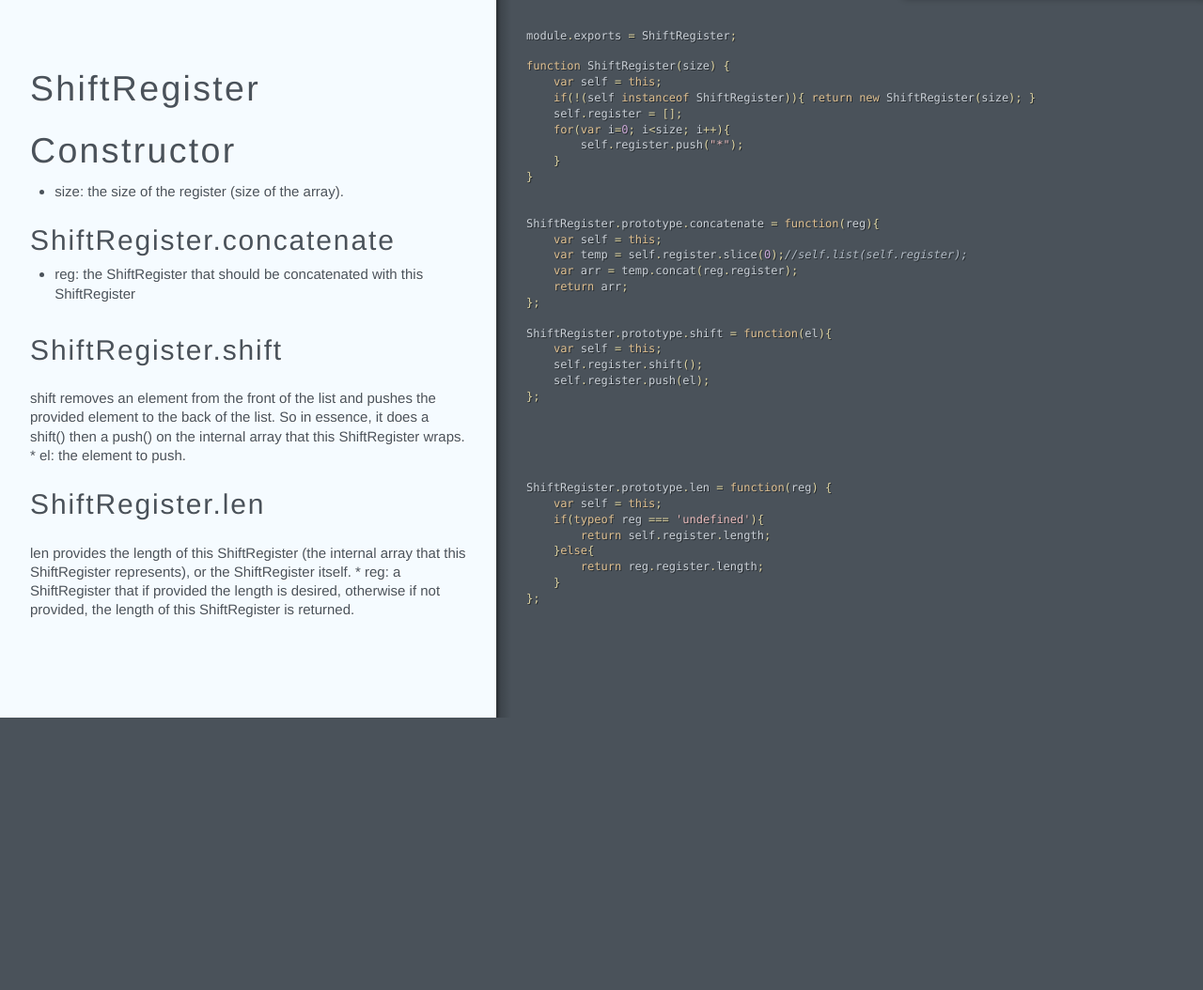
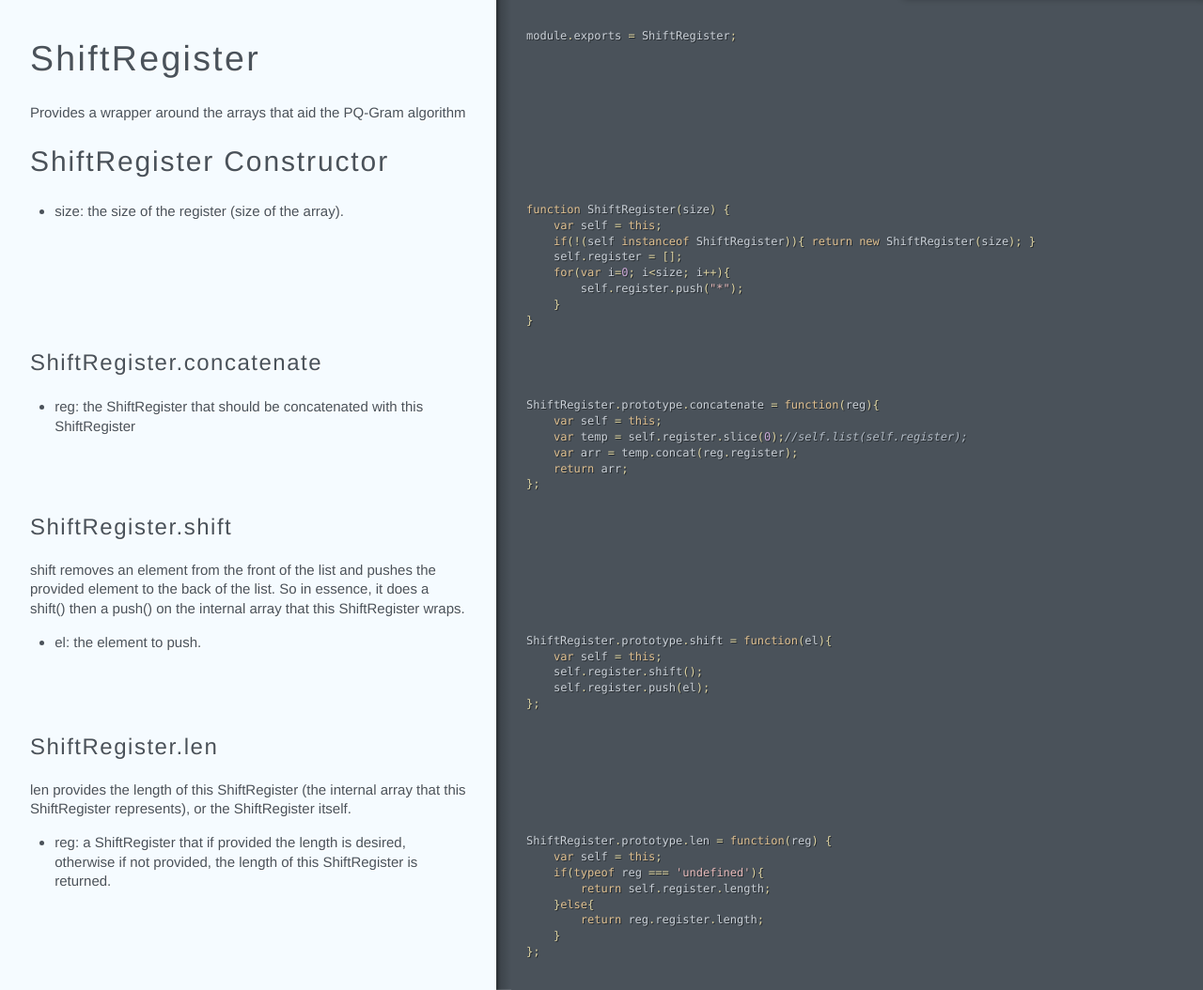
Before and after one commit to hoonto/jqgram, a plain HTML site: page shiftregister.html in a window 1280 px wide. Shown: the part 36-1090 px from the top of the page at 94% size. Before the commit the page ends 800 px from the top, so only its background shows below. Drawn offline with Linux system fonts and the light colour scheme.

Commit message:
Generated documentation for 98b15e3edb0bef21ebdb48f58118229ad96acea7

```diff
--- a/assets/behavior.js
+++ b/assets/behavior.js
@@ -50,15 +50,18 @@ f.event={add:function(a,c,d,e,g){var h,i,j,k,l,m,n,o,p,q,r,s;if(!(a.nodeType===3
                 "title": "Node Constructor",
                 "slug": "node-constructor"
               },
-              "depth": 2
-            }, {
+              "depth": 2,
+              "children": [
+                {
                   "type": "heading",
                   "data": {
-                "level": 2,
+                    "level": 3,
                     "title": "Node.addkid",
                     "slug": "nodeaddkid"
                   },
-              "depth": 2
+                  "depth": 3
+                }
+              ]
             }
           ]
         },
@@ -73,15 +76,18 @@ f.event={add:function(a,c,d,e,g){var h,i,j,k,l,m,n,o,p,q,r,s;if(!(a.nodeType===3
             "title": "Node Constructor",
             "slug": "node-constructor"
           },
-          "depth": 2
-        }, {
+          "depth": 2,
+          "children": [
+            {
               "type": "heading",
               "data": {
-            "level": 2,
+                "level": 3,
                 "title": "Node.addkid",
                 "slug": "nodeaddkid"
               },
-          "depth": 2
+              "depth": 3
+            }
+          ]
         }
       ]
     }, {
@@ -171,53 +177,64 @@ f.event={add:function(a,c,d,e,g){var h,i,j,k,l,m,n,o,p,q,r,s;if(!(a.nodeType===3
                 "title": "Profile Constructor",
                 "slug": "profile-constructor"
               },
-              "depth": 2
+              "depth": 2,
+              "children": [
+                {
+                  "type": "heading",
+                  "data": {
+                    "level": 3,
+                    "title": "Profile.profile",
+                    "slug": "profileprofile"
+                  },
+                  "depth": 3
+                }, {
+                  "type": "heading",
+                  "data": {
+                    "level": 3,
+                    "title": "Profile.edit_distance",
+                    "slug": "profileedit-distance"
+                  },
+                  "depth": 3
+                }, {
+                  "type": "heading",
+                  "data": {
+                    "level": 3,
+                    "title": "Profile.intersection",
+                    "slug": "profileintersection"
+                  },
+                  "depth": 3
+                }, {
+                  "type": "heading",
+                  "data": {
+                    "level": 3,
+                    "title": "Profile.compare",
+                    "slug": "profilecompare"
+                  },
+                  "depth": 3
+                }, {
+                  "type": "heading",
+                  "data": {
+                    "level": 3,
+                    "title": "Profile.append",
+                    "slug": "profileappend"
+                  },
+                  "depth": 3
+                }, {
+                  "type": "heading",
+                  "data": {
+                    "level": 3,
+                    "title": "Profile.len",
+                    "slug": "profilelen"
+                  },
+                  "depth": 3
+                }
+              ]
             }, {
               "type": "heading",
               "data": {
                 "level": 2,
-                "title": "Profile.profile",
-                "slug": "profileprofile"
-              },
-              "depth": 2
-            }, {
-              "type": "heading",
-              "data": {
-                "level": 2,
-                "title": "Profile.edit_distance",
-                "slug": "profileedit-distance"
-              },
-              "depth": 2
-            }, {
-              "type": "heading",
-              "data": {
-                "level": 2,
-                "title": "Profile.intersection",
-                "slug": "profileintersection"
-              },
-              "depth": 2
-            }, {
-              "type": "heading",
-              "data": {
-                "level": 2,
-                "title": "Profile.compare",
-                "slug": "profilecompare"
-              },
-              "depth": 2
-            }, {
-              "type": "heading",
-              "data": {
-                "level": 2,
-                "title": "Profile.append",
-                "slug": "profileappend"
-              },
-              "depth": 2
-            }, {
-              "type": "heading",
-              "data": {
-                "level": 2,
-                "title": "Profile.len",
-                "slug": "profilelen"
+                "title": "node-clone provided by Paul Vorbach",
+                "slug": "node-clone-provided-by-paul-vorbach"
               },
               "depth": 2
             }
@@ -234,63 +251,66 @@ f.event={add:function(a,c,d,e,g){var h,i,j,k,l,m,n,o,p,q,r,s;if(!(a.nodeType===3
             "title": "Profile Constructor",
             "slug": "profile-constructor"
           },
-          "depth": 2
+          "depth": 2,
+          "children": [
+            {
+              "type": "heading",
+              "data": {
+                "level": 3,
+                "title": "Profile.profile",
+                "slug": "profileprofile"
+              },
+              "depth": 3
+            }, {
+              "type": "heading",
+              "data": {
+                "level": 3,
+                "title": "Profile.edit_distance",
+                "slug": "profileedit-distance"
+              },
+              "depth": 3
+            }, {
+              "type": "heading",
+              "data": {
+                "level": 3,
+                "title": "Profile.intersection",
+                "slug": "profileintersection"
+              },
+              "depth": 3
+            }, {
+              "type": "heading",
+              "data": {
+                "level": 3,
+                "title": "Profile.compare",
+                "slug": "profilecompare"
+              },
+              "depth": 3
+            }, {
+              "type": "heading",
+              "data": {
+                "level": 3,
+                "title": "Profile.append",
+                "slug": "profileappend"
+              },
+              "depth": 3
+            }, {
+              "type": "heading",
+              "data": {
+                "level": 3,
+                "title": "Profile.len",
+                "slug": "profilelen"
+              },
+              "depth": 3
+            }
+          ]
         }, {
           "type": "heading",
           "data": {
             "level": 2,
-            "title": "Profile.profile",
-            "slug": "profileprofile"
-          },
-          "depth": 2
-        }, {
-          "type": "heading",
-          "data": {
-            "level": 2,
-            "title": "Profile.edit_distance",
-            "slug": "profileedit-distance"
-          },
-          "depth": 2
-        }, {
-          "type": "heading",
-          "data": {
-            "level": 2,
-            "title": "Profile.intersection",
-            "slug": "profileintersection"
-          },
-          "depth": 2
-        }, {
-          "type": "heading",
-          "data": {
-            "level": 2,
-            "title": "Profile.compare",
-            "slug": "profilecompare"
-          },
-          "depth": 2
-        }, {
-          "type": "heading",
-          "data": {
-            "level": 2,
-            "title": "Profile.append",
-            "slug": "profileappend"
-          },
-          "depth": 2
-        }, {
-          "type": "heading",
-          "data": {
-            "level": 2,
-            "title": "Profile.len",
-            "slug": "profilelen"
-          },
-          "depth": 2
-        }, {
-          "type": "heading",
-          "data": {
-            "level": 1,
             "title": "node-clone provided by Paul Vorbach",
             "slug": "node-clone-provided-by-paul-vorbach"
           },
-          "depth": 1
+          "depth": 2
         }
       ]
     }, {
@@ -305,16 +325,13 @@ f.event={add:function(a,c,d,e,g){var h,i,j,k,l,m,n,o,p,q,r,s;if(!(a.nodeType===3
         "sourcePath": "/node/hntofleet/dev/jqgram/lib/shiftregister.js",
         "projectPath": "lib/shiftregister.js",
         "targetPath": "shiftregister",
-        "title": "shiftregister"
-      },
-      "depth": 1,
-      "outline": [
-        {
+        "firstHeader": {
           "type": "heading",
           "data": {
             "level": 1,
-            "title": "ShiftRegister Constructor",
-            "slug": "shiftregister-constructor"
+            "title": "ShiftRegister",
+            "slug": "shiftregister",
+            "isFileHeader": true
           },
           "depth": 1,
           "children": [
@@ -322,26 +339,77 @@ f.event={add:function(a,c,d,e,g){var h,i,j,k,l,m,n,o,p,q,r,s;if(!(a.nodeType===3
               "type": "heading",
               "data": {
                 "level": 2,
+                "title": "ShiftRegister Constructor",
+                "slug": "shiftregister-constructor"
+              },
+              "depth": 2,
+              "children": [
+                {
+                  "type": "heading",
+                  "data": {
+                    "level": 3,
                     "title": "ShiftRegister.concatenate",
                     "slug": "shiftregisterconcatenate"
                   },
-              "depth": 2
+                  "depth": 3
                 }, {
                   "type": "heading",
                   "data": {
-                "level": 2,
+                    "level": 3,
                     "title": "ShiftRegister.shift",
                     "slug": "shiftregistershift"
                   },
-              "depth": 2
+                  "depth": 3
                 }, {
                   "type": "heading",
                   "data": {
-                "level": 2,
+                    "level": 3,
                     "title": "ShiftRegister.len",
                     "slug": "shiftregisterlen"
                   },
-              "depth": 2
+                  "depth": 3
+                }
+              ]
+            }
+          ]
+        },
+        "title": "ShiftRegister"
+      },
+      "depth": 1,
+      "outline": [
+        {
+          "type": "heading",
+          "data": {
+            "level": 2,
+            "title": "ShiftRegister Constructor",
+            "slug": "shiftregister-constructor"
+          },
+          "depth": 2,
+          "children": [
+            {
+              "type": "heading",
+              "data": {
+                "level": 3,
+                "title": "ShiftRegister.concatenate",
+                "slug": "shiftregisterconcatenate"
+              },
+              "depth": 3
+            }, {
+              "type": "heading",
+              "data": {
+                "level": 3,
+                "title": "ShiftRegister.shift",
+                "slug": "shiftregistershift"
+              },
+              "depth": 3
+            }, {
+              "type": "heading",
+              "data": {
+                "level": 3,
+                "title": "ShiftRegister.len",
+                "slug": "shiftregisterlen"
+              },
+              "depth": 3
             }
           ]
         }
--- a/shiftregister.html
+++ b/shiftregister.html
@@ -1,6 +1,6 @@
-<!DOCTYPE html><html lang="en"><head><title>shiftregister</title></head><meta http-equiv="Content-Type" content="text/html; charset=utf-8"><meta name="viewport" content="width=device-width, initial-scale=1.0, minimum-scale=1.0, maximum-scale=1.0"><meta name="groc-relative-root" content=""><meta name="groc-document-path" content="shiftregister"><meta name="groc-project-path" content="lib/shiftregister.js"><meta name="groc-github-url" content="https://github.com/hoonto/jqgram"><link rel="stylesheet" type="text/css" media="all" href="assets/style.css"><script type="text/javascript" src="assets/behavior.js"></script><body><div id="meta"><div class="file-path"><a href="https://github.com/hoonto/jqgram/blob/master/lib/shiftregister.js">lib/shiftregister.js</a></div></div><div id="document"><div class="segment"><div class="code"><div class="wrapper"><span class="nx">module</span><span class="p">.</span><span class="nx">exports</span> <span class="o">=</span> <span class="nx">ShiftRegister</span><span class="p">;</span></div></div></div><div class="segment"><div class="comments"><div class="wrapper"><h1 id="shiftregister-constructor">ShiftRegister Constructor</h1>
+<!DOCTYPE html><html lang="en"><head><title>shiftregister</title></head><meta http-equiv="Content-Type" content="text/html; charset=utf-8"><meta name="viewport" content="width=device-width, initial-scale=1.0, minimum-scale=1.0, maximum-scale=1.0"><meta name="groc-relative-root" content=""><meta name="groc-document-path" content="shiftregister"><meta name="groc-project-path" content="lib/shiftregister.js"><meta name="groc-github-url" content="https://github.com/hoonto/jqgram"><link rel="stylesheet" type="text/css" media="all" href="assets/style.css"><script type="text/javascript" src="assets/behavior.js"></script><body><div id="meta"><div class="file-path"><a href="https://github.com/hoonto/jqgram/blob/master/lib/shiftregister.js">lib/shiftregister.js</a></div></div><div id="document"><div class="segment"><div class="comments"><div class="wrapper"><h1 id="shiftregister">ShiftRegister</h1>
 
-<ul>
+<p>Provides a wrapper around the arrays that aid the PQ-Gram algorithm</p></div></div><div class="code"><div class="wrapper"><span class="nx">module</span><span class="p">.</span><span class="nx">exports</span> <span class="o">=</span> <span class="nx">ShiftRegister</span><span class="p">;</span></div></div></div><div class="segment"><div class="comments"><div class="wrapper"><h2 id="shiftregister-constructor">ShiftRegister Constructor</h2></div></div></div><div class="segment"><div class="comments"><div class="wrapper"><ul>
 <li>size: the size of the register (size of the array).</li>
 </ul></div></div><div class="code"><div class="wrapper"><span class="kd">function</span> <span class="nx">ShiftRegister</span><span class="p">(</span><span class="nx">size</span><span class="p">)</span> <span class="p">{</span>
     <span class="kd">var</span> <span class="nx">self</span> <span class="o">=</span> <span class="k">this</span><span class="p">;</span>
@@ -9,26 +9,26 @@
     <span class="k">for</span><span class="p">(</span><span class="kd">var</span> <span class="nx">i</span><span class="o">=</span><span class="mi">0</span><span class="p">;</span> <span class="nx">i</span><span class="o">&lt;</span><span class="nx">size</span><span class="p">;</span> <span class="nx">i</span><span class="o">++</span><span class="p">){</span>
         <span class="nx">self</span><span class="p">.</span><span class="nx">register</span><span class="p">.</span><span class="nx">push</span><span class="p">(</span><span class="s2">&quot;*&quot;</span><span class="p">);</span>
     <span class="p">}</span>
-<span class="p">}</span></div></div></div><div class="segment"><div class="comments"><div class="wrapper"><h2 id="shiftregisterconcatenate">ShiftRegister.concatenate</h2>
-
-<ul>
+<span class="p">}</span></div></div></div><div class="segment"><div class="comments"><div class="wrapper"><h3 id="shiftregisterconcatenate">ShiftRegister.concatenate</h3></div></div></div><div class="segment"><div class="comments"><div class="wrapper"><ul>
 <li>reg: the ShiftRegister that should be concatenated with this ShiftRegister</li>
 </ul></div></div><div class="code"><div class="wrapper"><span class="nx">ShiftRegister</span><span class="p">.</span><span class="nx">prototype</span><span class="p">.</span><span class="nx">concatenate</span> <span class="o">=</span> <span class="kd">function</span><span class="p">(</span><span class="nx">reg</span><span class="p">){</span>
     <span class="kd">var</span> <span class="nx">self</span> <span class="o">=</span> <span class="k">this</span><span class="p">;</span>
     <span class="kd">var</span> <span class="nx">temp</span> <span class="o">=</span> <span class="nx">self</span><span class="p">.</span><span class="nx">register</span><span class="p">.</span><span class="nx">slice</span><span class="p">(</span><span class="mi">0</span><span class="p">);</span><span class="c1">//self.list(self.register);</span>
     <span class="kd">var</span> <span class="nx">arr</span> <span class="o">=</span> <span class="nx">temp</span><span class="p">.</span><span class="nx">concat</span><span class="p">(</span><span class="nx">reg</span><span class="p">.</span><span class="nx">register</span><span class="p">);</span>
     <span class="k">return</span> <span class="nx">arr</span><span class="p">;</span>
-<span class="p">};</span></div></div></div><div class="segment"><div class="comments"><div class="wrapper"><h2 id="shiftregistershift">ShiftRegister.shift</h2>
+<span class="p">};</span></div></div></div><div class="segment"><div class="comments"><div class="wrapper"><h3 id="shiftregistershift">ShiftRegister.shift</h3>
 
-<p>shift removes an element from the front of the list and pushes the provided element to the back of the list.  So in essence, it does a shift() then a push() on the internal array that this ShiftRegister wraps.
-   * el: the element to push.</p></div></div><div class="code"><div class="wrapper"><span class="nx">ShiftRegister</span><span class="p">.</span><span class="nx">prototype</span><span class="p">.</span><span class="nx">shift</span> <span class="o">=</span> <span class="kd">function</span><span class="p">(</span><span class="nx">el</span><span class="p">){</span>
+<p>shift removes an element from the front of the list and pushes the provided element to the back of the list.  So in essence, it does a shift() then a push() on the internal array that this ShiftRegister wraps.</p></div></div></div><div class="segment"><div class="comments"><div class="wrapper"><ul>
+<li>el: the element to push.</li>
+</ul></div></div><div class="code"><div class="wrapper"><span class="nx">ShiftRegister</span><span class="p">.</span><span class="nx">prototype</span><span class="p">.</span><span class="nx">shift</span> <span class="o">=</span> <span class="kd">function</span><span class="p">(</span><span class="nx">el</span><span class="p">){</span>
     <span class="kd">var</span> <span class="nx">self</span> <span class="o">=</span> <span class="k">this</span><span class="p">;</span>
     <span class="nx">self</span><span class="p">.</span><span class="nx">register</span><span class="p">.</span><span class="nx">shift</span><span class="p">();</span>
     <span class="nx">self</span><span class="p">.</span><span class="nx">register</span><span class="p">.</span><span class="nx">push</span><span class="p">(</span><span class="nx">el</span><span class="p">);</span>
-<span class="p">};</span></div></div></div><div class="segment"><div class="comments"><div class="wrapper"><h2 id="shiftregisterlen">ShiftRegister.len</h2>
+<span class="p">};</span></div></div></div><div class="segment"><div class="comments"><div class="wrapper"><h3 id="shiftregisterlen">ShiftRegister.len</h3>
 
-<p>len provides the length of this ShiftRegister (the internal array that this ShiftRegister represents), or the ShiftRegister itself.
-   * reg: a ShiftRegister that if provided the length is desired, otherwise if not provided, the length of this ShiftRegister is returned. </p></div></div><div class="code"><div class="wrapper"><span class="nx">ShiftRegister</span><span class="p">.</span><span class="nx">prototype</span><span class="p">.</span><span class="nx">len</span> <span class="o">=</span> <span class="kd">function</span><span class="p">(</span><span class="nx">reg</span><span class="p">)</span> <span class="p">{</span>
+<p>len provides the length of this ShiftRegister (the internal array that this ShiftRegister represents), or the ShiftRegister itself.</p></div></div></div><div class="segment"><div class="comments"><div class="wrapper"><ul>
+<li>reg: a ShiftRegister that if provided the length is desired, otherwise if not provided, the length of this ShiftRegister is returned. </li>
+</ul></div></div><div class="code"><div class="wrapper"><span class="nx">ShiftRegister</span><span class="p">.</span><span class="nx">prototype</span><span class="p">.</span><span class="nx">len</span> <span class="o">=</span> <span class="kd">function</span><span class="p">(</span><span class="nx">reg</span><span class="p">)</span> <span class="p">{</span>
     <span class="kd">var</span> <span class="nx">self</span> <span class="o">=</span> <span class="k">this</span><span class="p">;</span>
     <span class="k">if</span><span class="p">(</span><span class="k">typeof</span> <span class="nx">reg</span> <span class="o">===</span> <span class="s1">&#39;undefined&#39;</span><span class="p">){</span>
         <span class="k">return</span> <span class="nx">self</span><span class="p">.</span><span class="nx">register</span><span class="p">.</span><span class="nx">length</span><span class="p">;</span>
```
Also changed, not shown: node.html (+1 -1 lines), profile.html (+33 -35 lines). Lines whose indentation alone changed are shown as unchanged.
